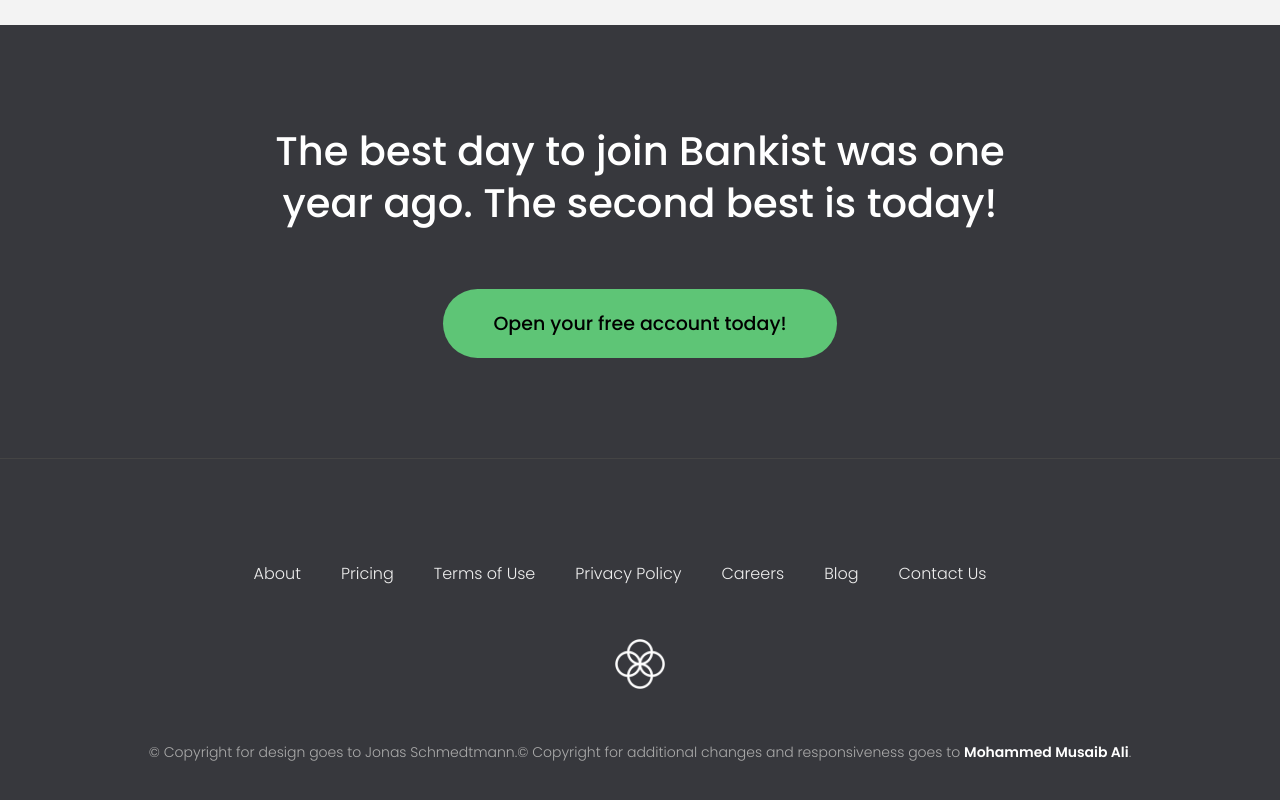
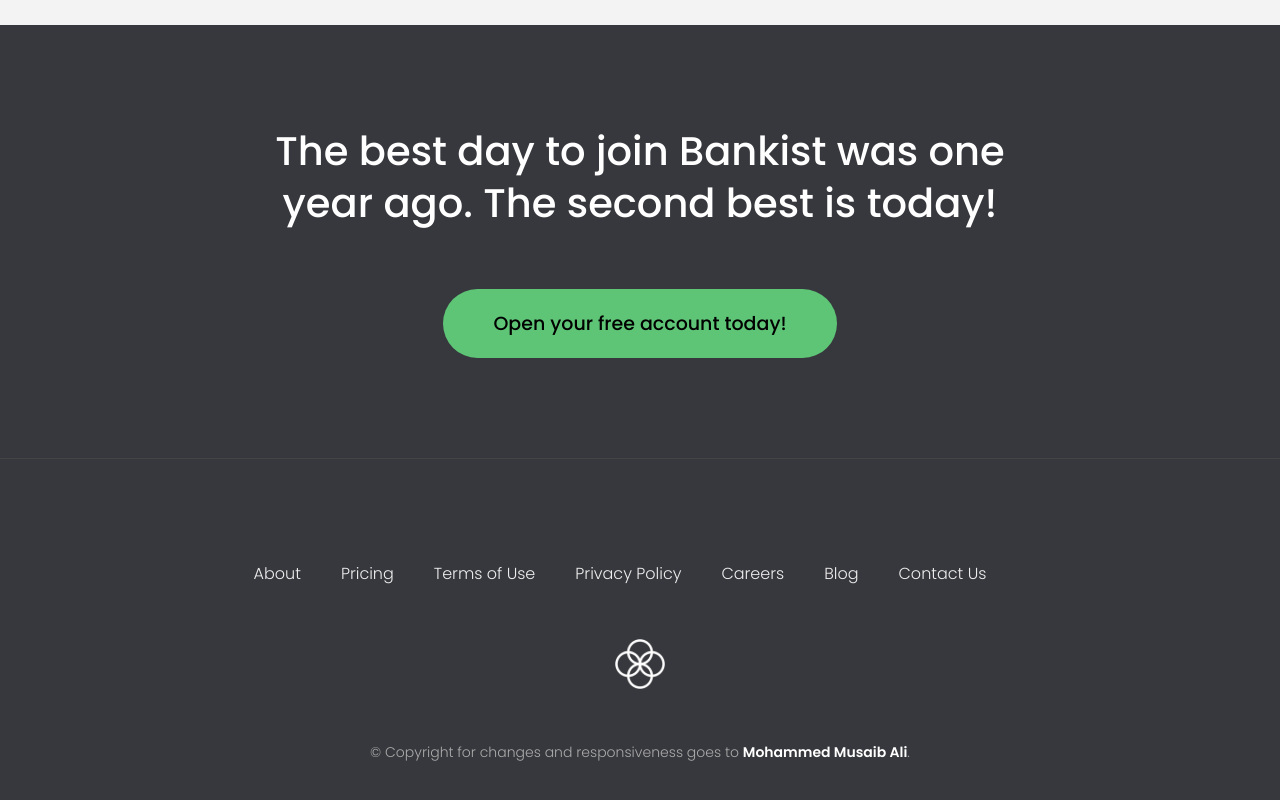
Before and after one commit to mdmusaibali/Bankist, a plain HTML site: page index.html in a window 1280 px wide. Shown: the part 4297-5097 px from the top of the page. Drawn offline with nearby package versions, Linux system fonts and the light colour scheme.

Commit message:
Update index.html

```diff
--- a/index.html
+++ b/index.html
@@ -351,8 +351,7 @@
       </ul>
       <img src="img/icon.png" alt="Logo" class="footer__logo" />
       <p class="footer__copyright">
-        &copy; Copyright for design goes to Jonas Schmedtmann.&copy; Copyright
-        for additional changes and responsiveness goes to
+        &copy; Copyright for changes and responsiveness goes to
         <a href="https://mdmusaibali.com" target="_blank"
           ><strong>Mohammed Musaib Ali</strong></a
         >.
```
